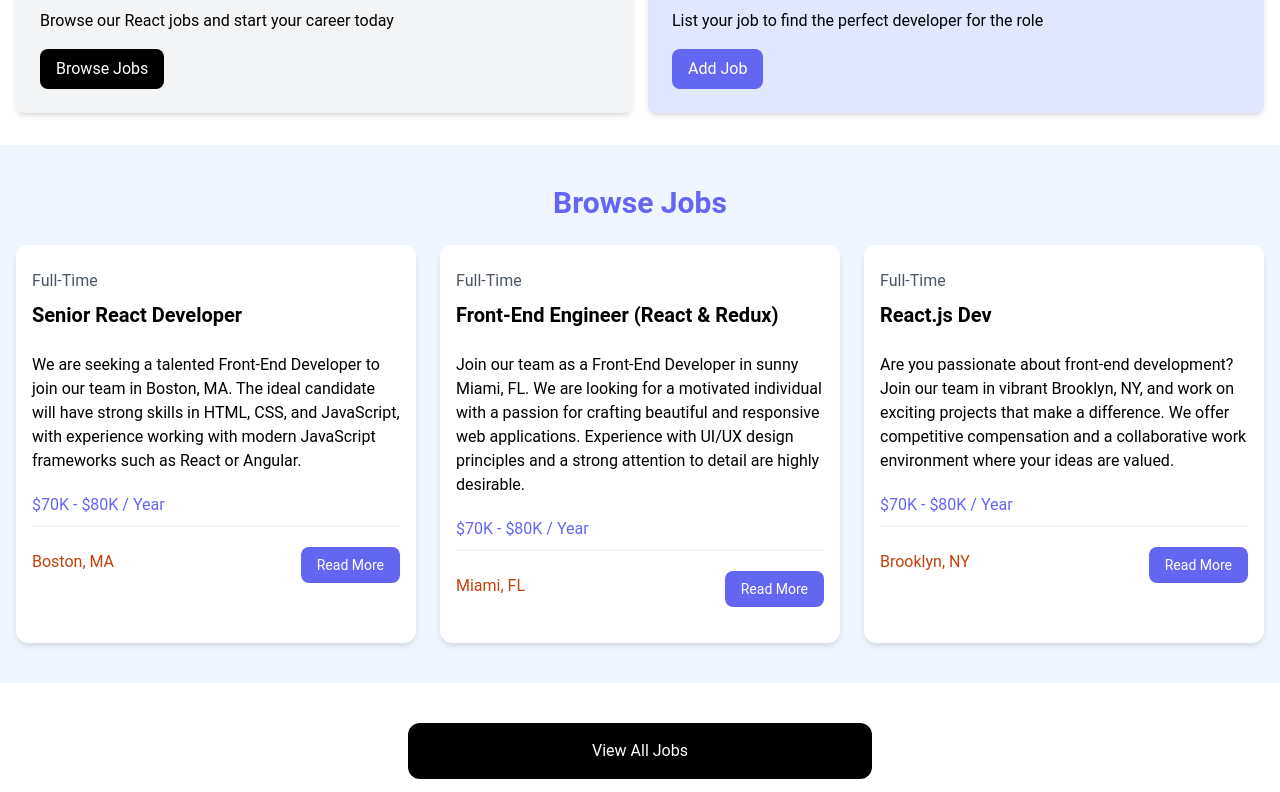
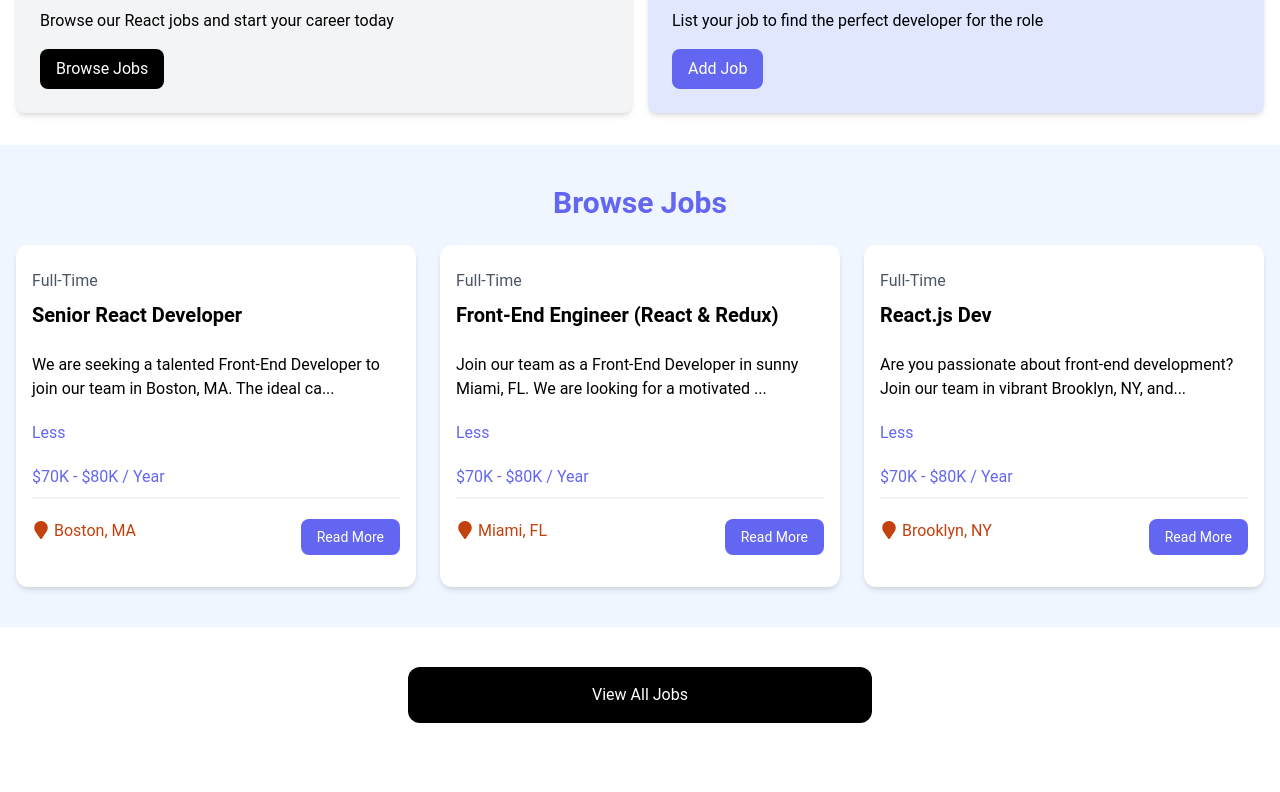
Before and after one commit to acervantest/react-jobs-2024, a React (Vite) app: page / in a window 1280 px wide. Shown: the part 464-1256 px from the top of the page. After the commit the page ends 1227 px from the top, so only its background shows below. Built offline with nearby package versions, Linux system fonts and the light colour scheme.

Commit message:
Toggle show full job description and added react icons

```diff
--- a/package.json
+++ b/package.json
@@ -11,7 +11,8 @@
   },
   "dependencies": {
     "react": "^18.3.1",
-    "react-dom": "^18.3.1"
+    "react-dom": "^18.3.1",
+    "react-icons": "^5.3.0"
   },
   "devDependencies": {
     "@eslint/js": "^9.9.0",
--- a/src/components/JobListing.jsx
+++ b/src/components/JobListing.jsx
@@ -1,4 +1,14 @@
+import { useState } from "react";
+import { FaMapMarker } from 'react-icons/fa'
+
 const JobListing = ({job: { type, title, description, salary, location, id }}) => {
+
+    const [showFullDescription, setShowFullDescription] = useState(false)
+
+    if(!showFullDescription) {
+        description = description.substring(0, 90) + '...'
+    }
+
     return (
         <div className="bg-white rounded-xl shadow-md relative">
             <div className="p-4">
@@ -11,14 +21,21 @@
                     {description}
                 </div>
 
+                <button className="text-indigo-500 mb-5 hover:text-indigo-60"
+                    onClick={() => setShowFullDescription((prevState) => !prevState)}
+                >
+                    {setShowFullDescription ? 'Less':'More'}
+                </button>
                 <h3 className="text-indigo-500 mb-2">{salary} / Year</h3>
 
                 <div className="border border-gray-100 mb-5"></div>
 
                 <div className="flex flex-col lg:flex-row justify-between mb-4">
                 <div className="text-orange-700 mb-3">
-                    <i className="fa-solid fa-location-dot text-lg"></i>
-                    {location}
+                <FaMapMarker className="inline text-lg mb-1 mr-1"/>
+                {location}
+
+
                 </div>
                 <a
                     href={`/job/${id}`}
```
Also changed, not shown: 1 other file (tests, documents, lock files or other folders).
